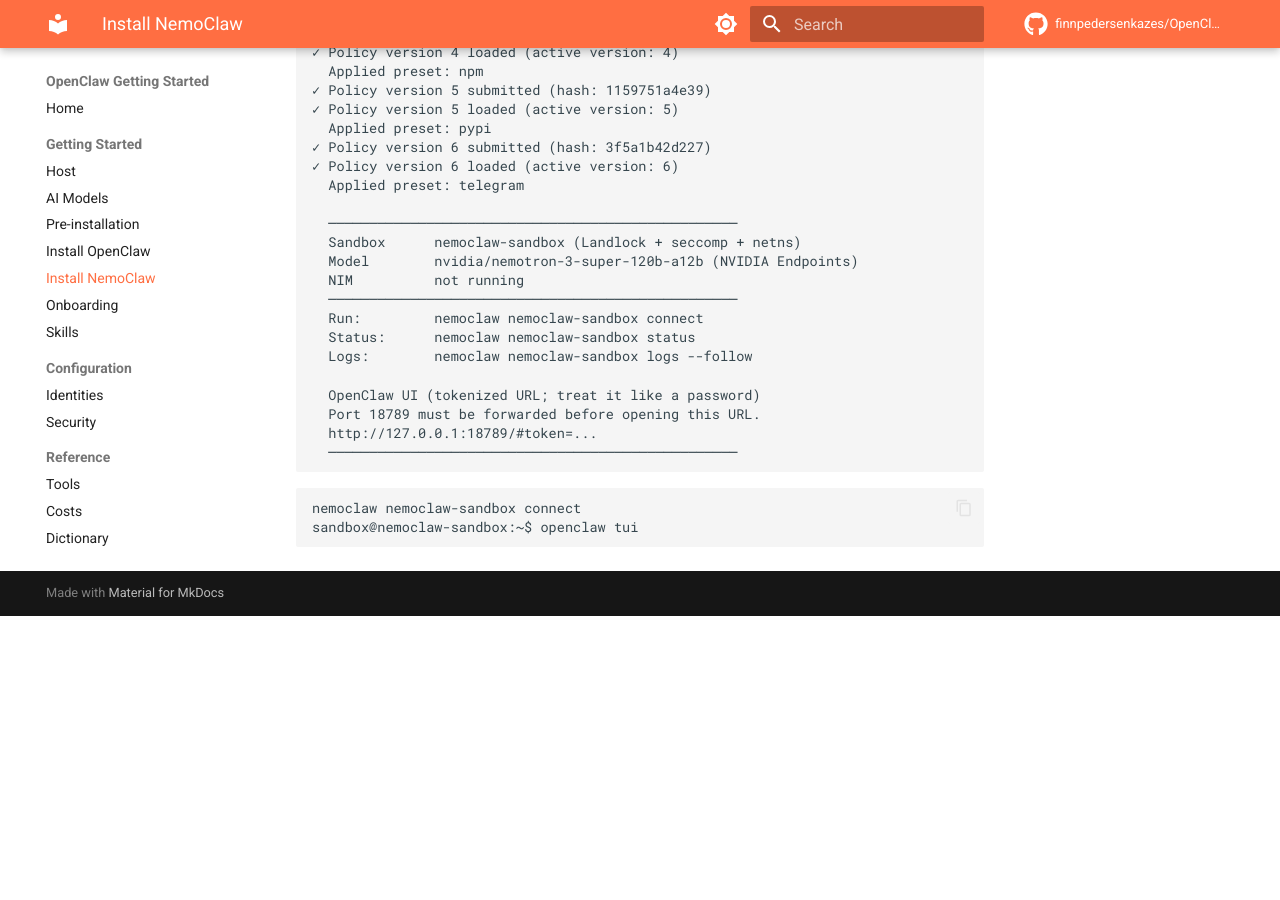
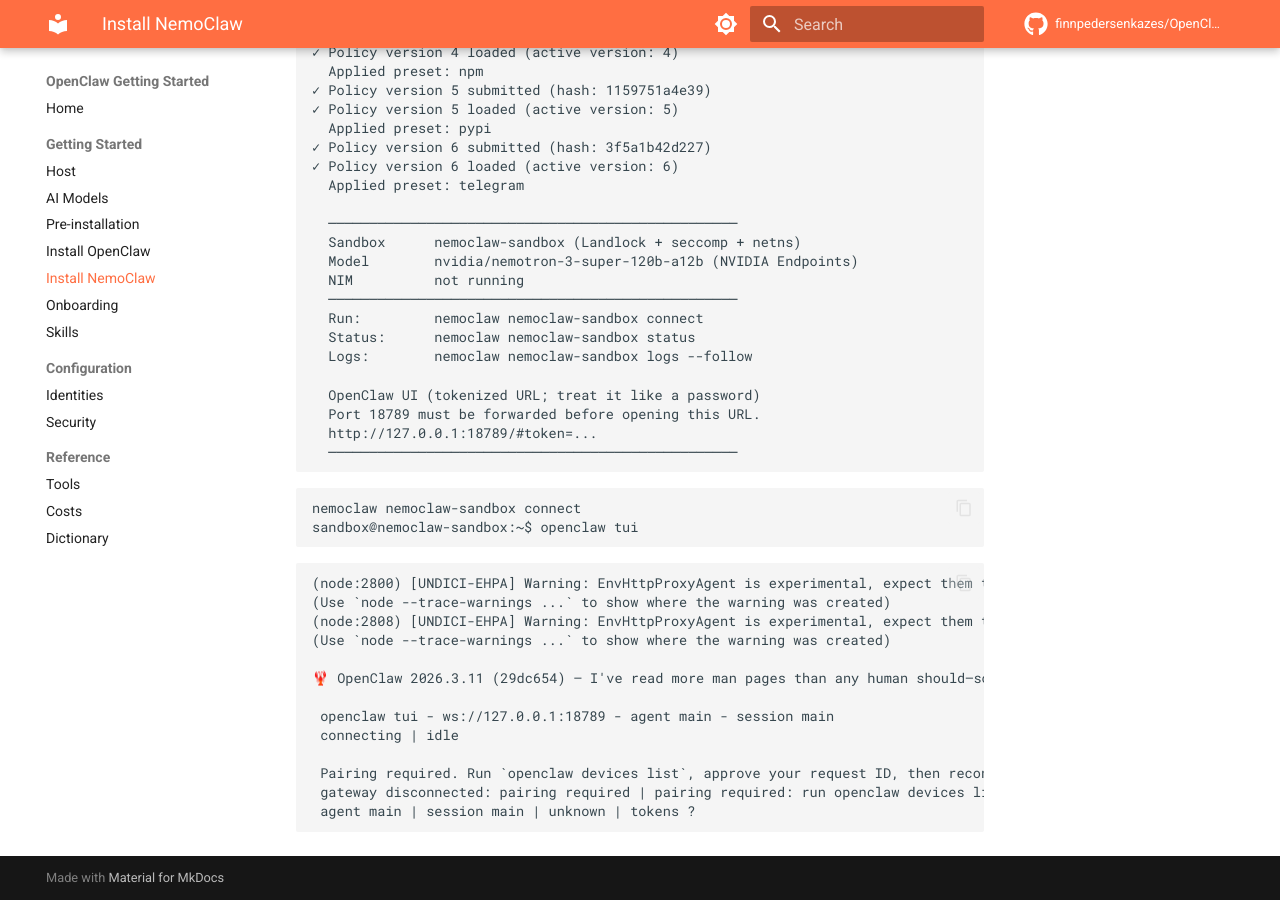
Before and after one commit to finnpedersenkazes/OpenClawGettingStarted, an MkDocs documentation site: the page built from docs/InstallationNemo.md, in a window 1280 px wide and 900 px high, scrolled down 4125 px. Built offline with MkDocs 1.6.1 and Material for MkDocs 9.7.7, drawn with Linux system fonts in a browser that asks for light colours; comment, search, counter and statistics services are not loaded; before the commit the page ends 4741 px from its top, so only the background shows below that.

Commit message:
Update InstallationNemo.md with OpenClaw warnings
Added warnings and connection messages for OpenClaw.

````diff
--- a/docs/InstallationNemo.md
+++ b/docs/InstallationNemo.md
@@ -241,3 +241,19 @@
 nemoclaw nemoclaw-sandbox connect
 sandbox@nemoclaw-sandbox:~$ openclaw tui
 ```
+
+```text
+(node:2800) [UNDICI-EHPA] Warning: EnvHttpProxyAgent is experimental, expect them to change at any time.
+(Use `node --trace-warnings ...` to show where the warning was created)
+(node:2808) [UNDICI-EHPA] Warning: EnvHttpProxyAgent is experimental, expect them to change at any time.
+(Use `node --trace-warnings ...` to show where the warning was created)
+
+🦞 OpenClaw 2026.3.11 (29dc654) — I've read more man pages than any human should—so you don't have to.
+
+ openclaw tui - ws://127.0.0.1:18789 - agent main - session main
+ connecting | idle
+
+ Pairing required. Run `openclaw devices list`, approve your request ID, then reconnect.
+ gateway disconnected: pairing required | pairing required: run openclaw devices list
+ agent main | session main | unknown | tokens ?
+```
````
